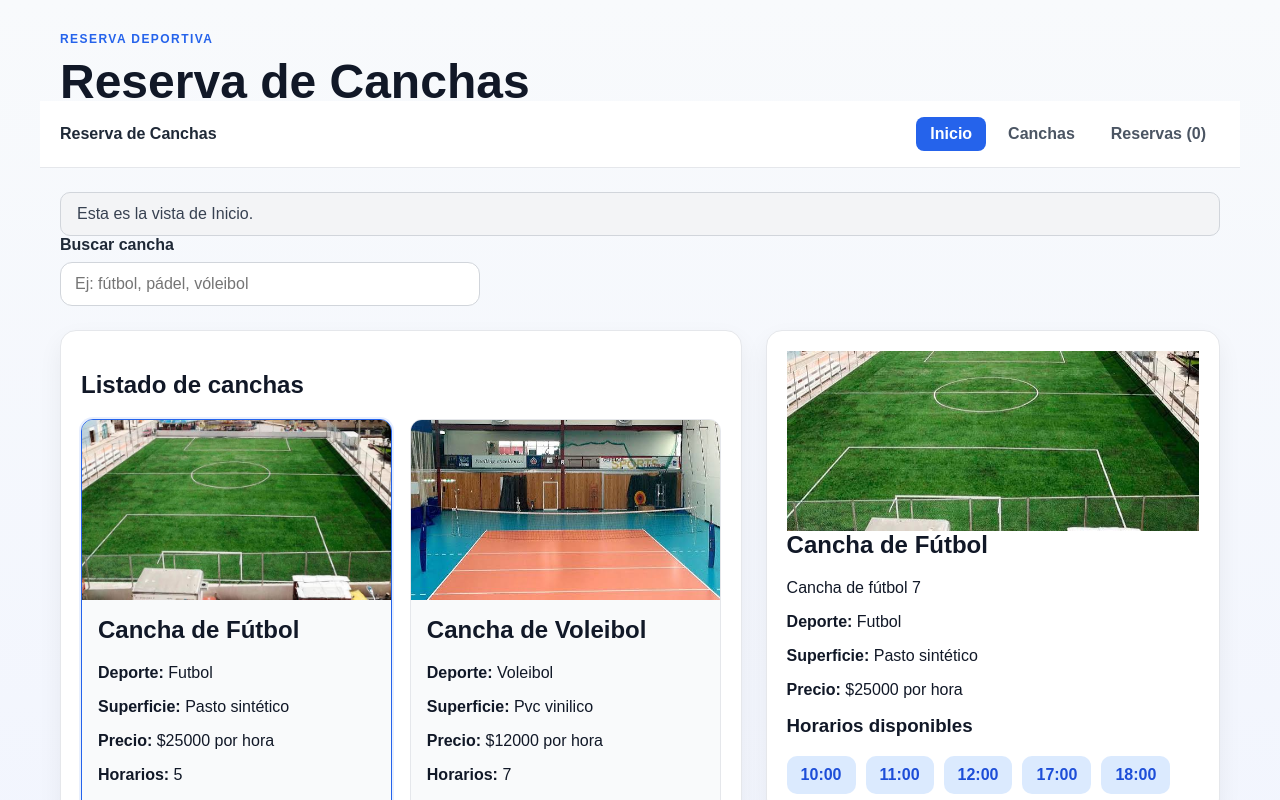
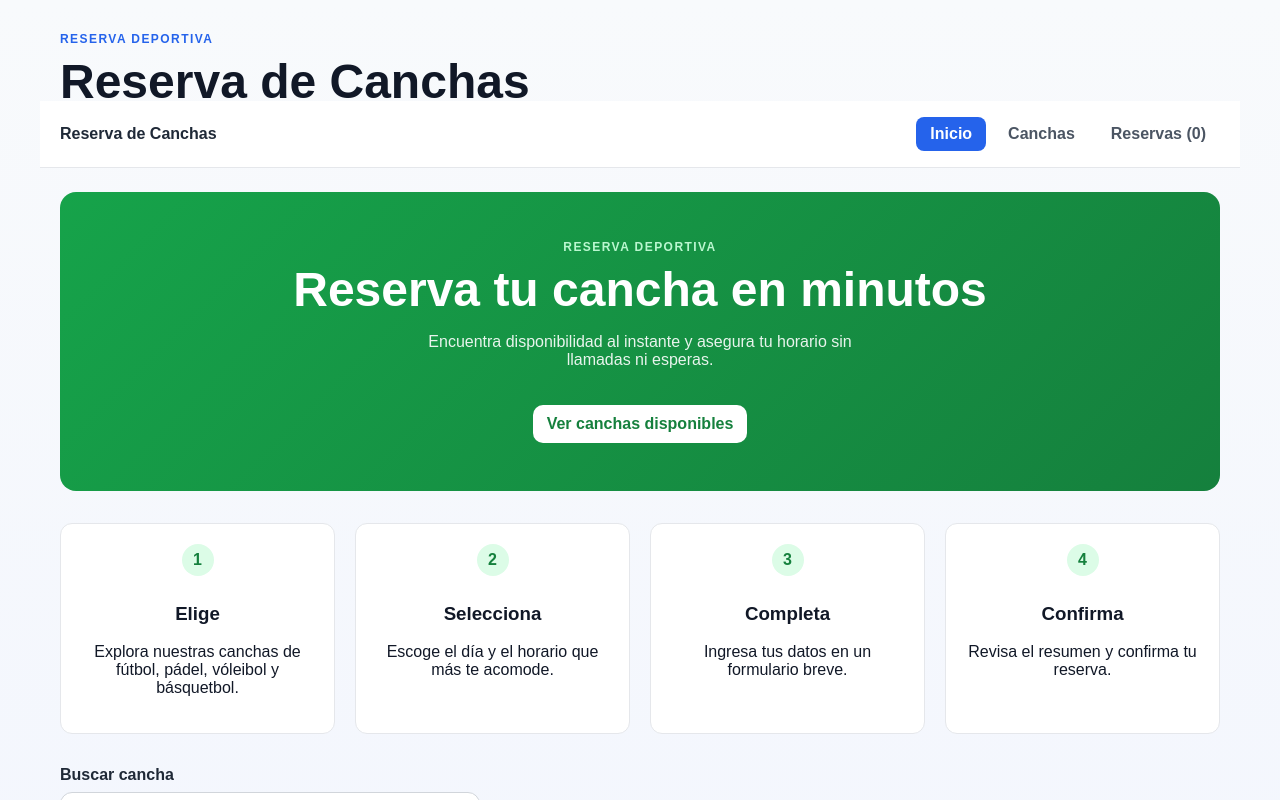
Before and after one commit to martinnc21/reserva-de-canchas, a React (Vite) app: page / in a window 1280 px wide. Shown: the top 800 px of the page. Built offline with nearby package versions, Linux system fonts and the light colour scheme.

Commit message:
feat: agregar vista de Inicio con banner y pasos del proceso

```diff
--- a/src/App.css
+++ b/src/App.css
@@ -185,3 +185,58 @@ h1 {
   background: #2563eb;
   color: white;
 }
+.banner {
+  background: linear-gradient(135deg, #16a34a, #15803d);
+  color: white;
+  border-radius: 16px;
+  padding: 48px 32px;
+  text-align: center;
+  margin-bottom: 32px;
+}
+
+.banner .eyebrow {
+  color: #bbf7d0;
+}
+
+.banner h1 {
+  margin: 8px 0 16px;
+}
+
+.banner-texto {
+  max-width: 480px;
+  margin: 0 auto 24px;
+  opacity: 0.9;
+}
+
+.banner .primary-button {
+  background: white;
+  color: #15803d;
+}
+
+.pasos {
+  display: grid;
+  grid-template-columns: repeat(auto-fit, minmax(180px, 1fr));
+  gap: 20px;
+  margin-bottom: 32px;
+}
+
+.paso {
+  background: white;
+  border: 1px solid #e5e7eb;
+  border-radius: 12px;
+  padding: 20px;
+  text-align: center;
+}
+
+.paso-numero {
+  display: inline-flex;
+  align-items: center;
+  justify-content: center;
+  width: 32px;
+  height: 32px;
+  border-radius: 50%;
+  background: #dcfce7;
+  color: #15803d;
+  font-weight: 700;
+  margin-bottom: 8px;
+}
--- a/src/App.tsx
+++ b/src/App.tsx
@@ -7,6 +7,7 @@ import CanchaDetail from "./components/CanchaDetail"
 import SearchBar from "./components/SearchBar"
 import { horariosLibres } from "./dateUtils"
 import NavBar, { type Vista } from "./components/NavBar"
+import Inicio from "./components/Inicio"
 
 const normalizar = (texto: string) =>
   texto
@@ -86,7 +87,7 @@ function App() {
         cantidadReservas={0}
       />
       {vista === "inicio" && (
-  <div className="estado">Esta es la vista de Inicio.</div>
+  <Inicio onVerCanchas={() => setVista("canchas")} />
 )}
 
 {vista === "canchas" && (
--- /dev/null
+++ b/src/components/Inicio.tsx
@@ -0,0 +1,39 @@
+interface InicioProps {
+    onVerCanchas: () => void
+  }
+
+  function Inicio({ onVerCanchas }: InicioProps) {
+    const pasos = [
+      { numero: 1, titulo: "Elige", texto: "Explora nuestras canchas de fútbol, pádel, vóleibol y básquetbol." },
+      { numero: 2, titulo: "Selecciona", texto: "Escoge el día y el horario que más te acomode." },
+      { numero: 3, titulo: "Completa", texto: "Ingresa tus datos en un formulario breve." },
+      { numero: 4, titulo: "Confirma", texto: "Revisa el resumen y confirma tu reserva." },
+    ]
+
+    return (
+      <div className="inicio">
+        <section className="banner">
+          <p className="eyebrow">Reserva deportiva</p>
+          <h1>Reserva tu cancha en minutos</h1>
+          <p className="banner-texto">
+            Encuentra disponibilidad al instante y asegura tu horario sin llamadas ni esperas.
+          </p>
+          <button className="primary-button" onClick={onVerCanchas}>
+            Ver canchas disponibles
+          </button>
+        </section>
+
+        <section className="pasos">
+          {pasos.map((paso) => (
+            <div className="paso" key={paso.numero}>
+              <span className="paso-numero">{paso.numero}</span>
+              <h3>{paso.titulo}</h3>
+              <p>{paso.texto}</p>
+            </div>
+          ))}
+        </section>
+      </div>
+    )
+  }
+
+  export default Inicio
```
